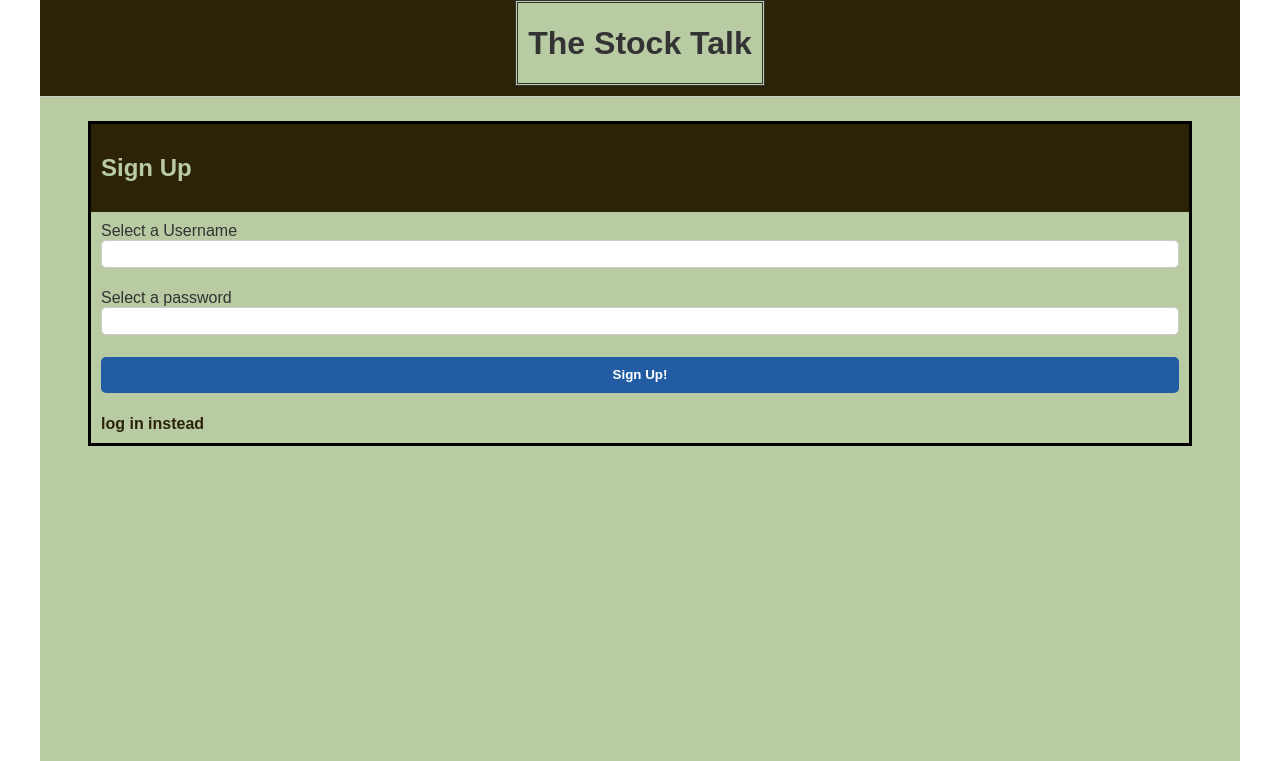
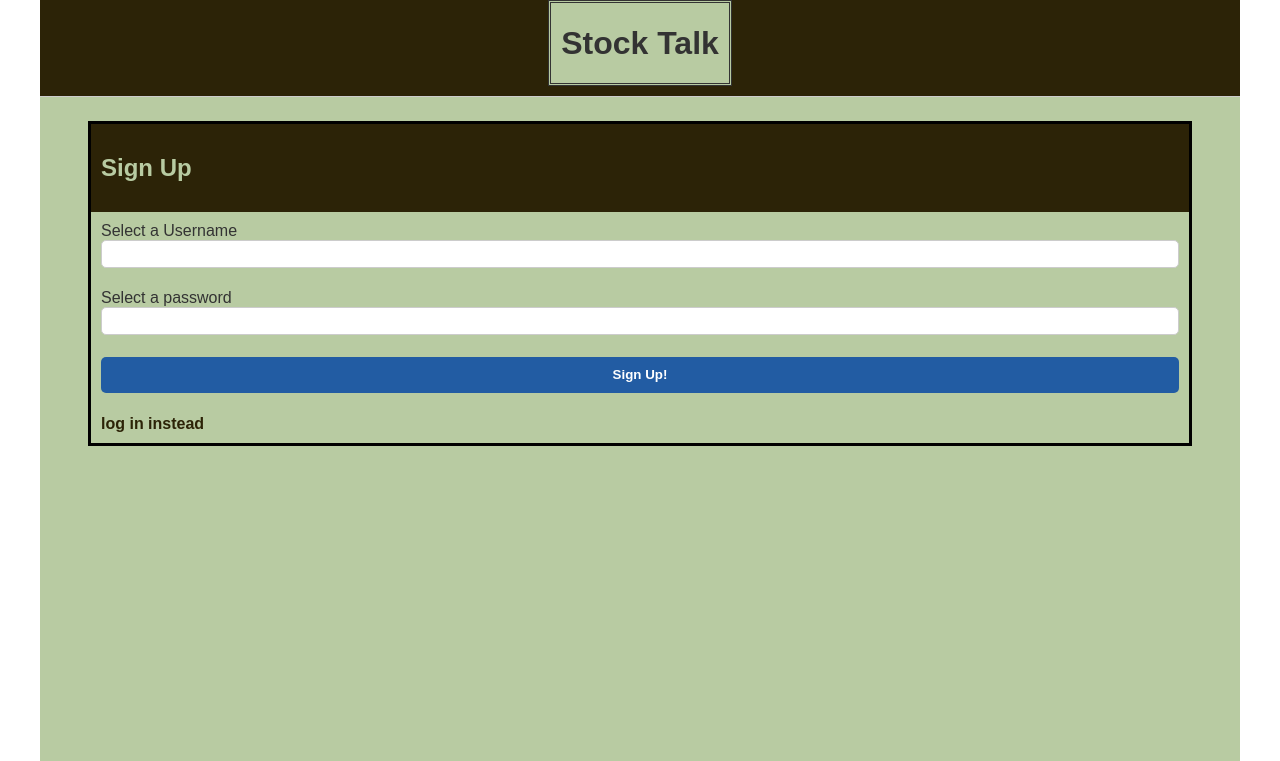
Before and after one commit to sschrimmer/Stock-Talk, a Node project: template views/signup.handlebars in a window 1280 px wide. Shown: the part 39-800 px from the top of the page. Run offline with Node 20 templates, Linux system fonts and the light colour scheme; the template is opened without the code that fills it, so the values that code supplies are empty; some libraries are stand-ins or nearby versions.

Commit message:
main handle bars

```diff
--- a/views/layouts/main.handlebars
+++ b/views/layouts/main.handlebars
@@ -25,7 +25,7 @@
         </header>
         <div class="site-row">
             <div class="site-name">
-                <h1>The Stock Talk</h1>
+                <h1>Stock Talk</h1>
             </div>
         </div>
         <main>
```
